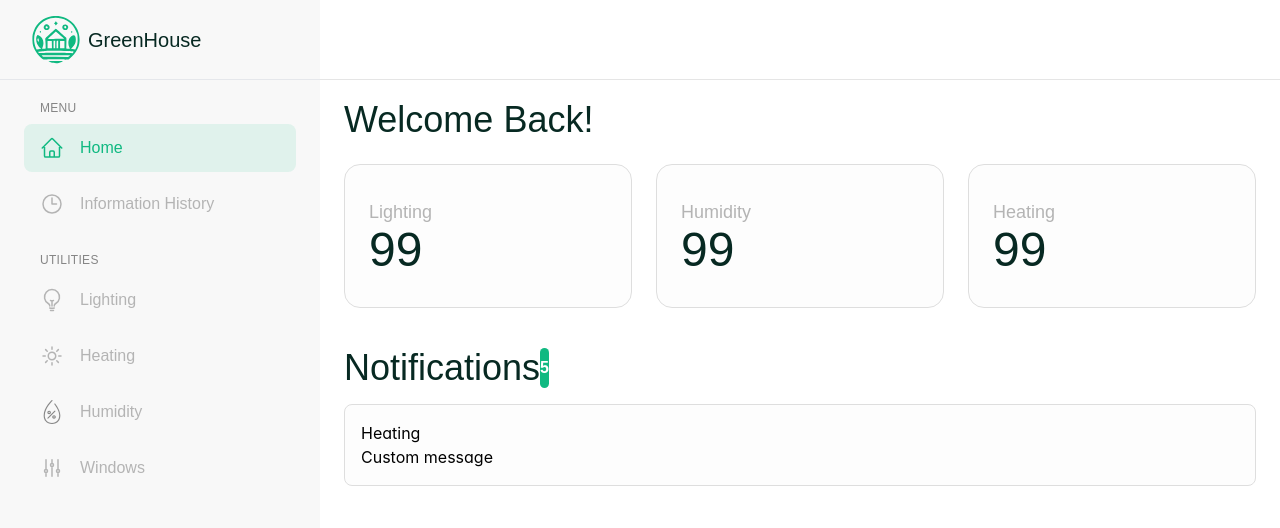
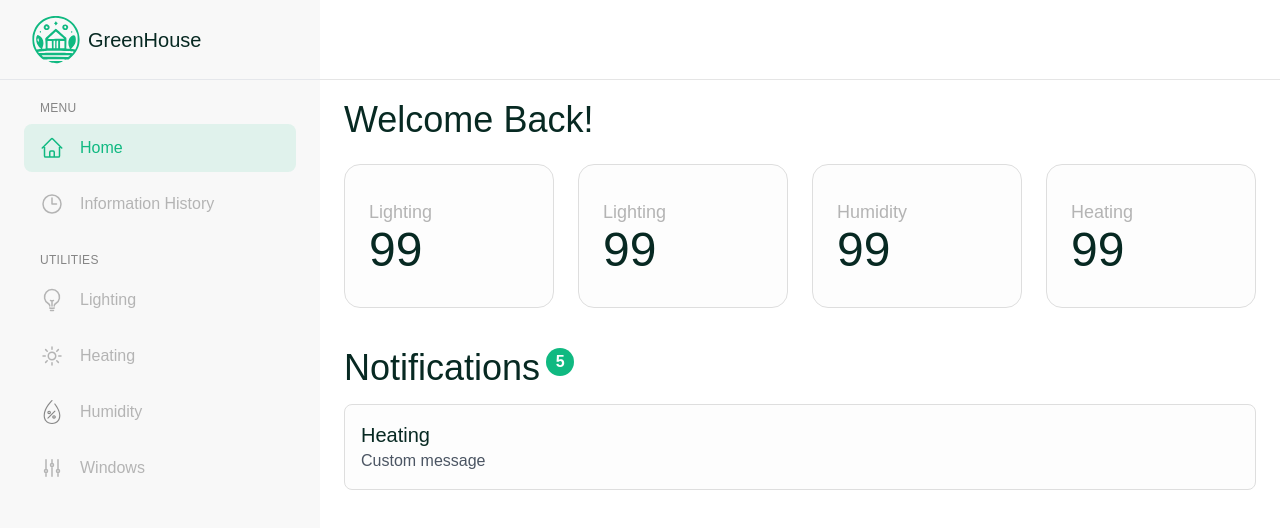
Before and after one commit to sMarekus/green-house-dashboard, a React (Create React App) app: page / in a window 1280 px wide. Shown: the top 528 px of the page. Built offline with nearby package versions, Linux system fonts and the light colour scheme; sample sign-in values are in the browser's storage.

Commit message:
Notifications: Style

```diff
--- a/src/pages/Home/Home.tsx
+++ b/src/pages/Home/Home.tsx
@@ -17,6 +17,11 @@ const Home: React.FC<HomeProps> = () => {
                 </div>
 
                 <div className='box'>
+                    <h4>Lighting</h4>
+                    <span>99</span>
+                </div>
+
+                <div className='box'>
                     <h4>Humidity</h4>
                     <span>99</span>
                 </div>
@@ -27,18 +32,18 @@ const Home: React.FC<HomeProps> = () => {
                 </div>
             </div>
 
-            <div className='flex flex-col pt-10'>
-                <div className='flex 2xl:gap-x-2'>
-                    <h1 className='font-pt_sans_arrow text-secondary text-3xl md:text-3xl xl:text-4xl 2xl:text-5xl'>Notifications</h1>
-                    <div className='bg-primary 2xl:w-8 2xl:h-8 rounded-full flex items-center justify-center font-pt_sans_arrow text-white font-semibold'>
+            <div className='flex flex-col pt-10 pb-10'>
+                <div className='flex gap-x-1 xl:gap-x-1.5 2xl:gap-x-2'>
+                    <h1 className='font-pt_sans_arrow text-secondary text-3xl xl:text-4xl 2xl:text-5xl'>Notifications</h1>
+                    <div className='bg-primary text-sm xl:text-base w-6 h-6 xl:w-7 xl:h-7 2xl:w-8 2xl:h-8 rounded-full flex items-center justify-center font-pt_sans_arrow text-white font-semibold'>
                         5
                     </div>
                 </div>
 
                 <div className='notifications flex flex-col pt-4'>
                     <div className='w-full p-4 bg-[#FDFDFD] border-[#DEDEDE] border rounded-lg'>
-                        <h1>Heating</h1>
-                        <p>Custom message</p>
+                        <h3 className='font-pt_sans_arrow text-secondary font-medium md:text-lg xl:text-xl'>Heating</h3>
+                        <p className='font-pt_sans text-gray-600 text-base'>Custom message</p>
                     </div>
                 </div>
             </div>
```
